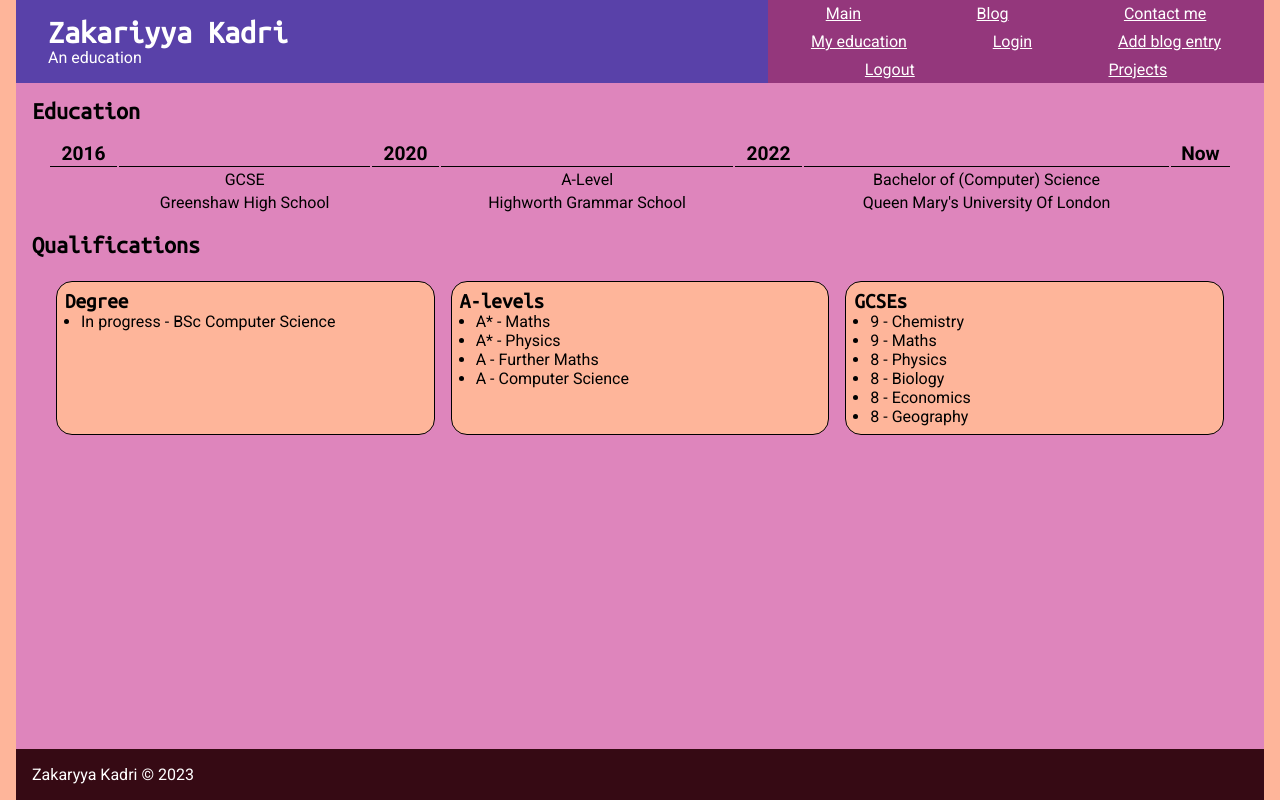
After one commit to zak1388/web-tech-coursework, a PHP site: page /education.php in a window 1280 px wide. The commit adds this page. Run offline with PHP 8.4, Linux system fonts and the light colour scheme.

```diff
--- /dev/null
+++ b/src/education.php
@@ -0,0 +1,96 @@
+<!DOCTYPE html>
+<html lang="en">
+
+<head>
+    <meta charset=UTF-8">
+    <meta name="viewport" content="width=device-width,initial-scale=1">
+    <title>Zakariyya Kadri's Education</title>
+    <link rel="stylesheet" href="css/reset.css">
+    <link rel="stylesheet" href="css/common.css">
+    <link rel="stylesheet" href="css/education.css">
+    <!-- <script src=""> -->
+</head>
+
+<body>
+    <header>
+        <h1>Zakariyya Kadri</h1>
+        <p>An education</p>
+    </header>
+    <?php include 'nav.php' ?>
+
+    <main>
+        <section id="education-qualifications">
+            <h2>Education</h2>
+
+            <div class="center-text" id="education-timeline">
+                <table>
+                    <tr>
+                        <th>2016</th>
+                        <th></th>
+                        <th>2020</th>
+                        <th></th>
+                        <th>2022</th>
+                        <th></th>
+                        <th>Now</th>
+                    </tr>
+                    <tr>
+                        <td></td>
+                        <td>GCSE</td>
+                        <td></td>
+                        <td>A-Level</td>
+                        <td></td>
+                        <td>Bachelor of (Computer) Science</td>
+                    </tr>
+                    <tr>
+                        <td></td>
+                        <td>Greenshaw High School</td>
+                        <td></td>
+                        <td>Highworth Grammar School</td>
+                        <td></td>
+                        <td>Queen Mary's University Of London</td>
+                    </tr>
+                    <tr></tr>
+                </table>
+            </div>
+
+            <h2>Qualifications</h2>
+
+            <div id="qualification-lists">
+                <div>
+                    <h3>Degree</h3>
+                    <ul>
+                        <li>In progress - BSc Computer Science</li>
+                    </ul>
+                </div>
+
+                <div>
+                    <h3>A-levels</h3>
+                    <ul>
+                        <li>A* - Maths</li>
+                        <li>A* - Physics</li>
+                        <li>A - Further Maths</li>
+                        <li>A - Computer Science</li>
+                    </ul>
+                </div>
+
+                <div>
+                    <h3>GCSEs</h3>
+                    <ul>
+                        <li>9 - Chemistry</li>
+                        <li>9 - Maths</li>
+                        <li>8 - Physics</li>
+                        <li>8 - Biology</li>
+                        <li>8 - Economics</li>
+                        <li>8 - Geography</li>
+                    </ul>
+                    </div>
+            </div>
+        </section>
+    </main>
+
+    <footer>
+        <p>Zakaryya Kadri © 2023</p>
+    </footer>
+</body>
+
+</html>
--- a/src/index.php
+++ b/src/index.php
@@ -31,7 +31,7 @@
         <section id="experience">
             <h2>My experience</h2>
             <p>While I have no formal experience in software development, that does not mean I have no experience full stop.</p>
-            <p>You can see projects I've made or worked on <a href="my_works.html">here</a>.</p>
+            <p>You can see projects I've made or worked on <a href="my_works.phtml">here</a>.</p>
             <p>And you too can help me in this by giving me a job 😁</p>
         </section>
     </main>
--- a/src/nav.php
+++ b/src/nav.php
@@ -2,11 +2,11 @@
         <ul>
             <li><a href="index.php">Main</a></li>
             <li><a href="viewBlog.php">Blog</a></li>
-            <li><a href="contact.html">Contact me</a></li>
-            <li><a href="education.html">My education</a></li>
-            <li><a href="login.html">Login</a></li>
+            <li><a href="contact.phtml">Contact me</a></li>
+            <li><a href="education.phtml">My education</a></li>
+            <li><a href="login.phtml">Login</a></li>
             <li><a href="addEntry.php">Add blog entry</a></li>
             <li><a href="logout.php">Logout</a></li>
-            <li><a href="my_works.html">Projects</a></li>
+            <li><a href="my_works.phtml">Projects</a></li>
         </ul>
     </nav>
```
Also changed, not shown: src/contact.php (added, +41 -0 lines), src/login.php (added, +41 -0 lines), src/my_works.php (added, +62 -0 lines), src/login_script.php (added).
